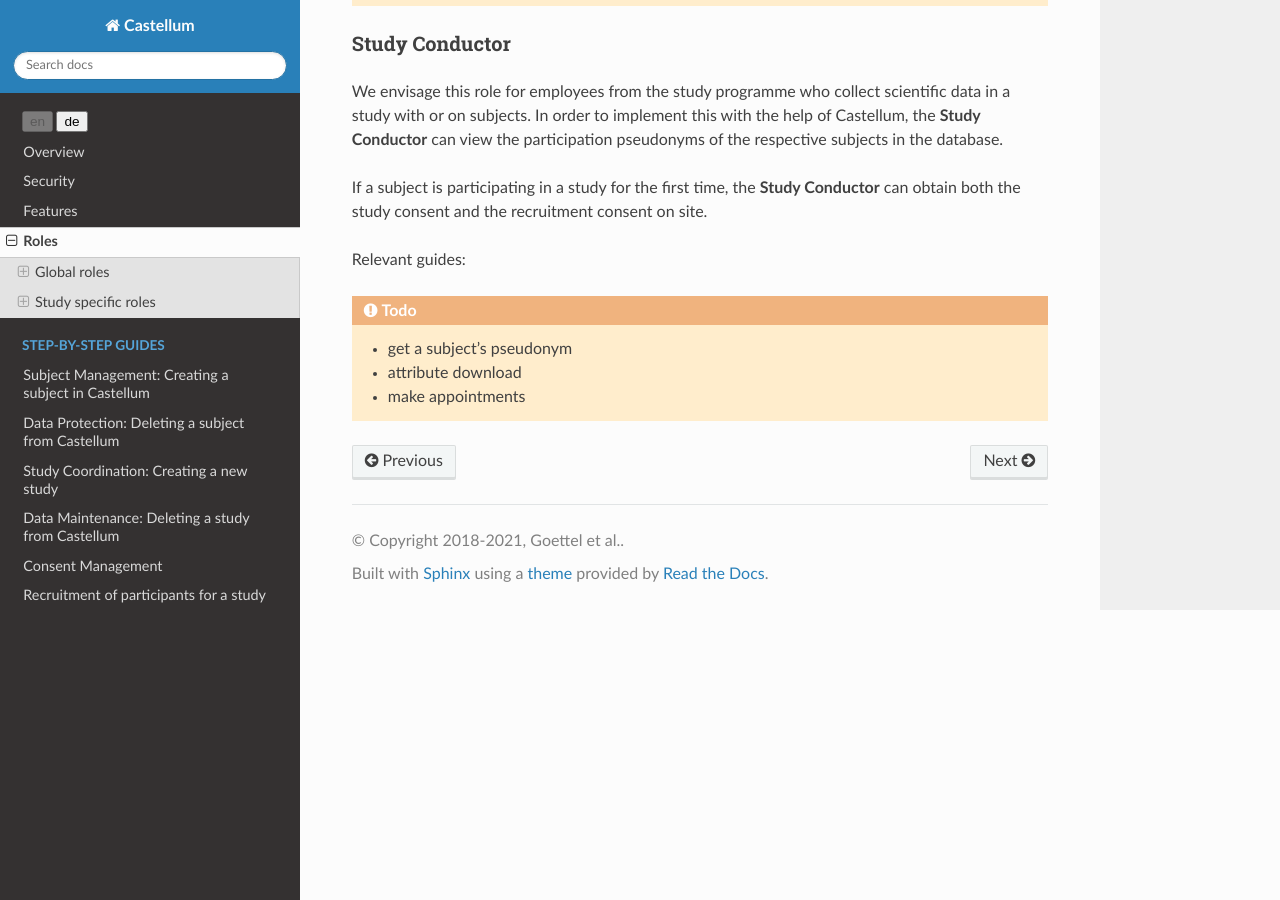
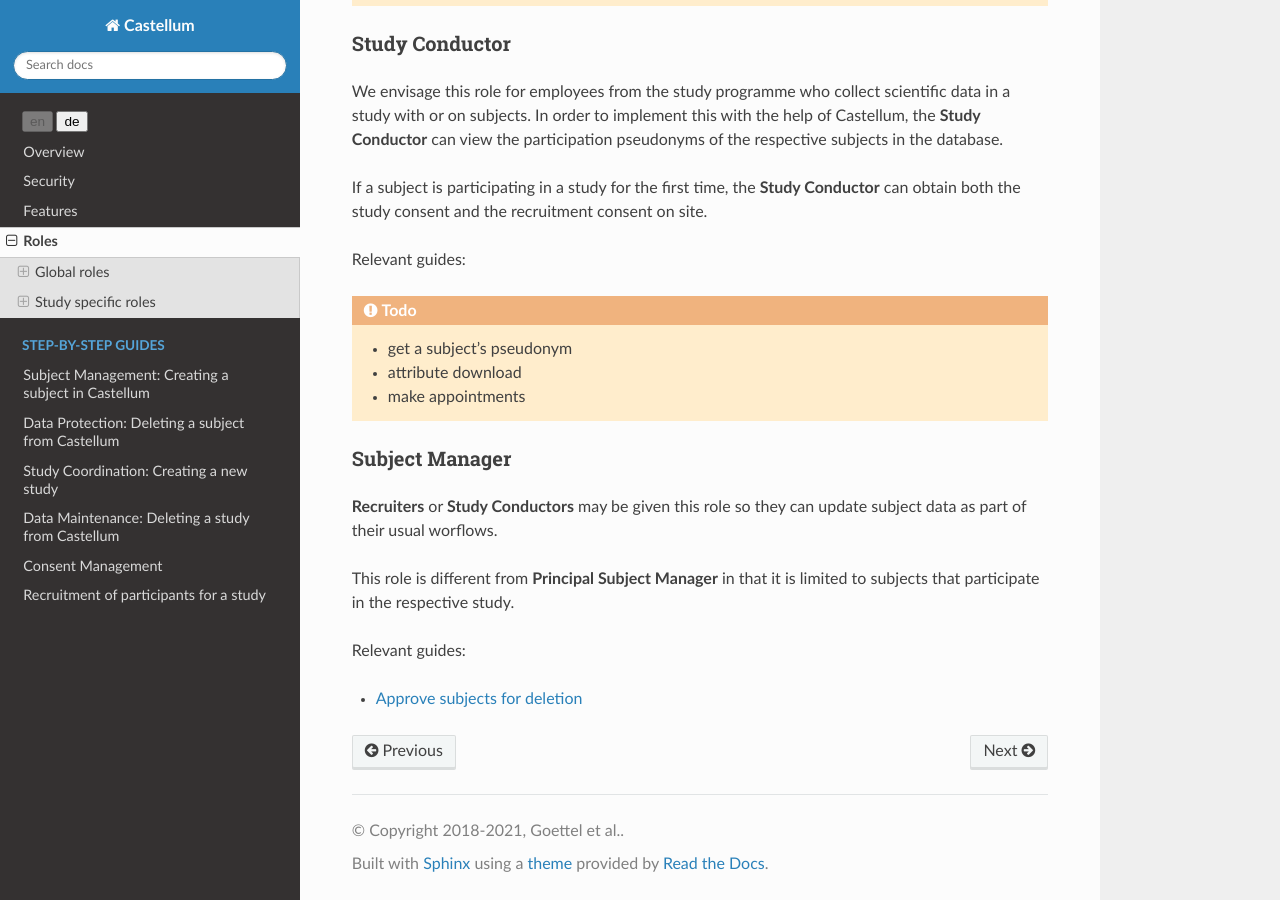
Before and after one commit to DouglasNeuroInformatics/castellum, a Sphinx documentation site: the page built from source/roles.rst, in a window 1280 px wide and 900 px high, scrolled down 3156 px. Built offline with Sphinx 7.4.7 and the Read the Docs theme 2.0.0, drawn with Linux system fonts in a browser that asks for light colours; some of the changed text lies outside the part shown.

Commit message:
fix subject manager role

```diff
--- a/source/roles.rst
+++ b/source/roles.rst
@@ -15,11 +15,11 @@ context of a study. They can be assigned in **Member Management** by the
 Global roles
 ------------
 
-Subject Manager
-~~~~~~~~~~~~~~~
+Principal Subject Manager
+~~~~~~~~~~~~~~~~~~~~~~~~~
 
-The **Subject Manager** enters data records of subjects in Castellum and makes
-changes to existing ones.
+The **Principal Subject Manager** enters data records of subjects in Castellum
+and makes changes to existing ones.
 
 Relevant guides:
 
@@ -165,3 +165,16 @@ Relevant guides:
     -   get a subject's pseudonym
     -   attribute download
     -   make appointments
+
+Subject Manager
+~~~~~~~~~~~~~~~
+
+**Recruiters** or **Study Conductors** may be given this role so they can
+update subject data as part of their usual worflows.
+
+This role is different from **Principal Subject Manager** in that it is limited
+to subjects that participate in the respective study.
+
+Relevant guides:
+
+-   :ref:`subject-to-be-deleted`
```
Also changed, not shown: other parts of source/roles.rst (+1 -1 lines).
